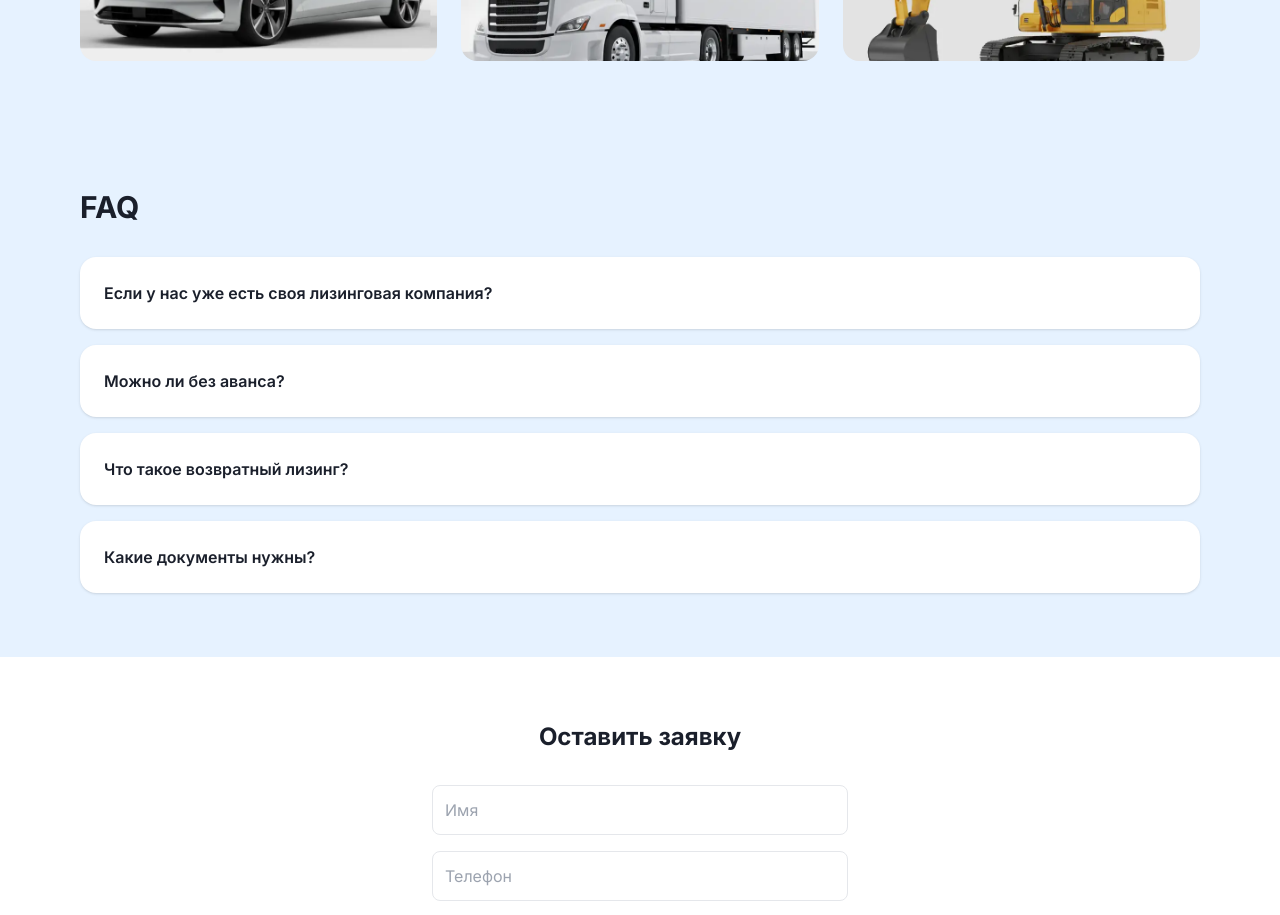
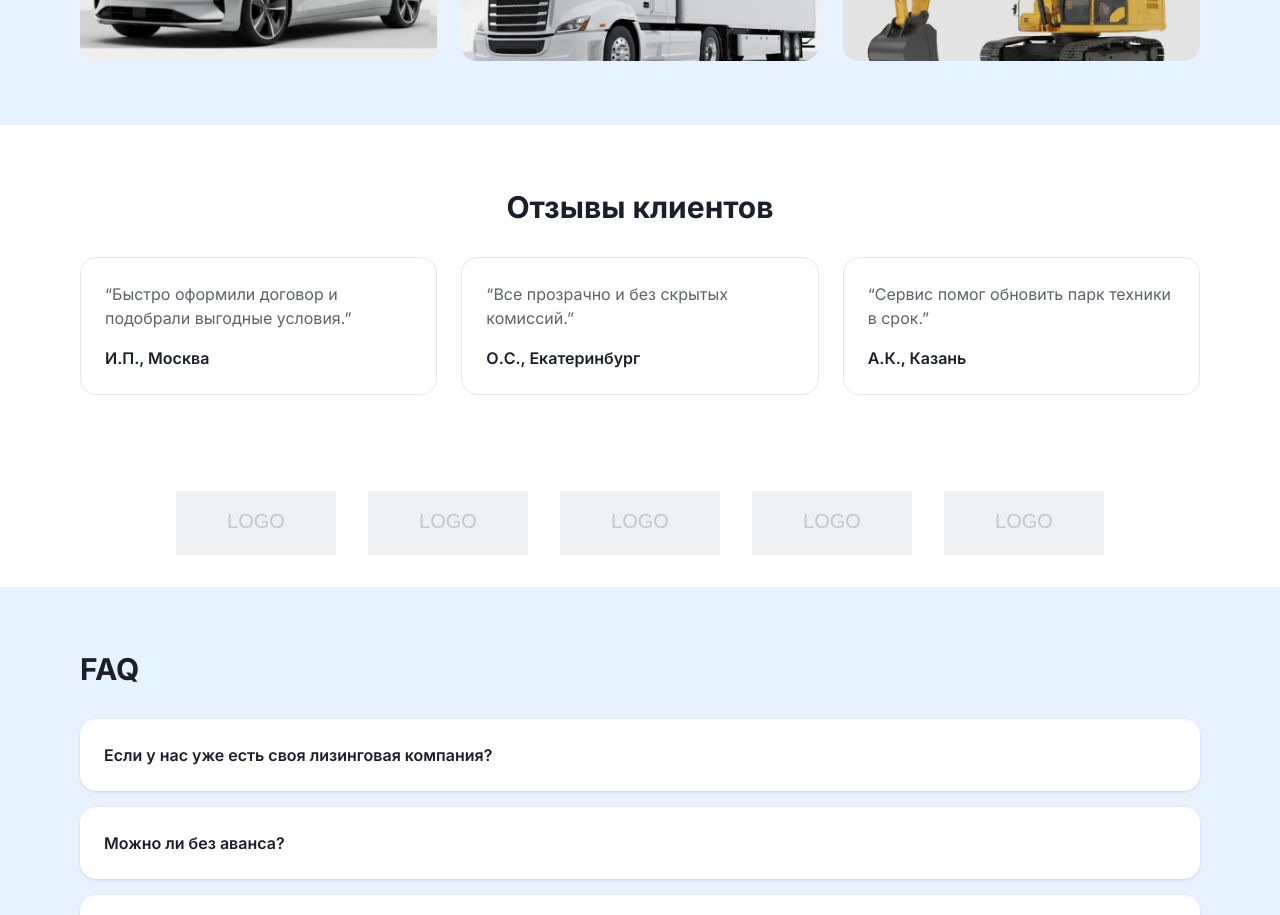
Before and after one commit to peexthree/lizing, a Next.js app: page / in a window 1280 px wide. Shown: the part 2600-3515 px from the top of the page. Built offline with nearby package versions, Linux system fonts and the light colour scheme.

Commit message:
╨Ю╨▒╨╜╨╛╨▓╨╕╨╗ ╨║╨╛╨┤ ╨┐╤А╨╛╨╡╨║╤В╨░

```diff
--- a/app/page.tsx
+++ b/app/page.tsx
@@ -3,6 +3,8 @@ import Advantages from '@/components/Advantages'
 import HowItWorks from '@/components/HowItWorks'
 import Calculator from '@/components/Calculator'
 import CaseStudies from '@/components/CaseStudies'
+import Testimonials from '@/components/Testimonials'
+import Partners from '@/components/Partners'
 import FAQ from '@/components/FAQ'
 import LeadForm from '@/components/LeadForm'
 import Contacts from '@/components/Contacts'
@@ -18,6 +20,8 @@ export default function Page() {
         <HowItWorks />
         <Calculator />
         <CaseStudies />
+        <Testimonials />
+        <Partners />
         <FAQ />
         <LeadForm />
         <Contacts />
--- /dev/null
+++ b/components/Partners.tsx
@@ -0,0 +1,23 @@
+import Image from 'next/image'
+
+export default function Partners() {
+  const partners = Array.from({ length: 5 }, () => '/partner-placeholder.svg')
+  return (
+    <section className="py-8 bg-white">
+      <div className="mx-auto max-w-6xl px-4">
+        <div className="flex flex-wrap items-center justify-center gap-8 opacity-60">
+          {partners.map((src, i) => (
+            <Image
+              key={i}
+              src={src}
+              alt={`Логотип партнёра ${i + 1}`}
+              width={160}
+              height={64}
+              className="h-16 w-auto object-contain"
+            />
+          ))}
+        </div>
+      </div>
+    </section>
+  )
+}
--- /dev/null
+++ b/components/Testimonials.tsx
@@ -0,0 +1,24 @@
+import React from 'react'
+
+export default function Testimonials() {
+  const testimonials = [
+    { name: 'И.П., Москва', quote: 'Быстро оформили договор и подобрали выгодные условия.' },
+    { name: 'О.С., Екатеринбург', quote: 'Все прозрачно и без скрытых комиссий.' },
+    { name: 'А.К., Казань', quote: 'Сервис помог обновить парк техники в срок.' },
+  ]
+  return (
+    <section className="py-16 bg-white">
+      <div className="mx-auto max-w-6xl px-4">
+        <h2 className="text-2xl md:text-3xl font-bold text-center">Отзывы клиентов</h2>
+        <div className="mt-8 grid gap-6 md:grid-cols-3">
+          {testimonials.map(t => (
+            <div key={t.name} className="rounded-2xl border border-gray-200 p-6">
+              <p className="text-dark/70">&ldquo;{t.quote}&rdquo;</p>
+              <div className="mt-4 font-semibold">{t.name}</div>
+            </div>
+          ))}
+        </div>
+      </div>
+    </section>
+  )
+}
```
Also changed, not shown: public/partner-placeholder.svg (added).
